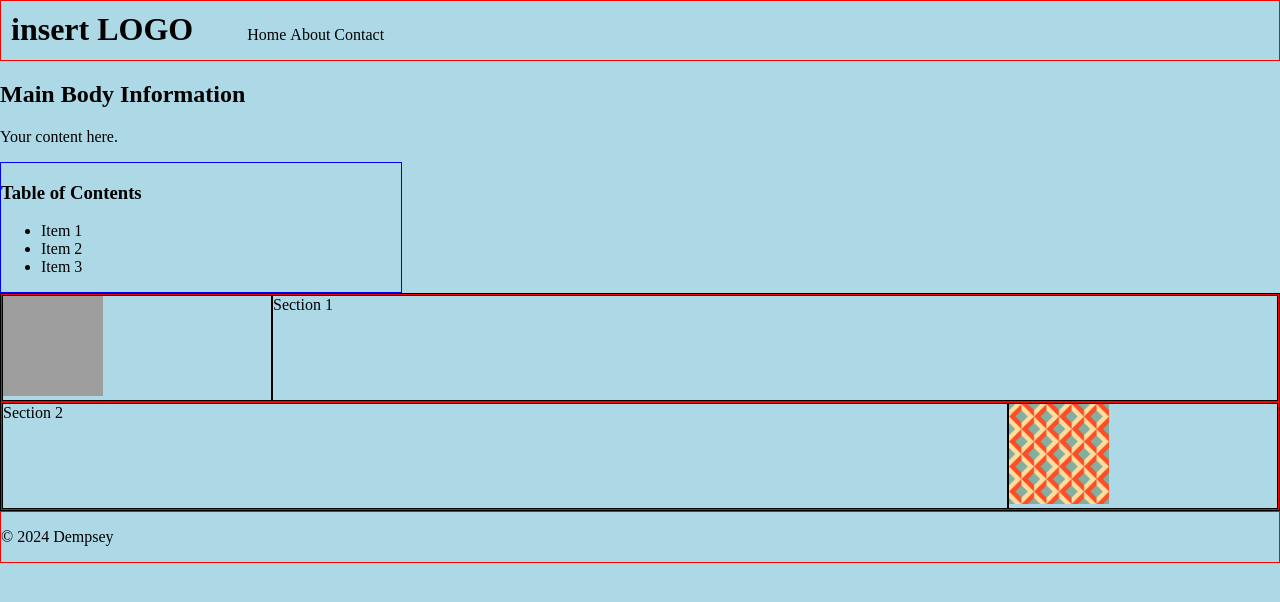
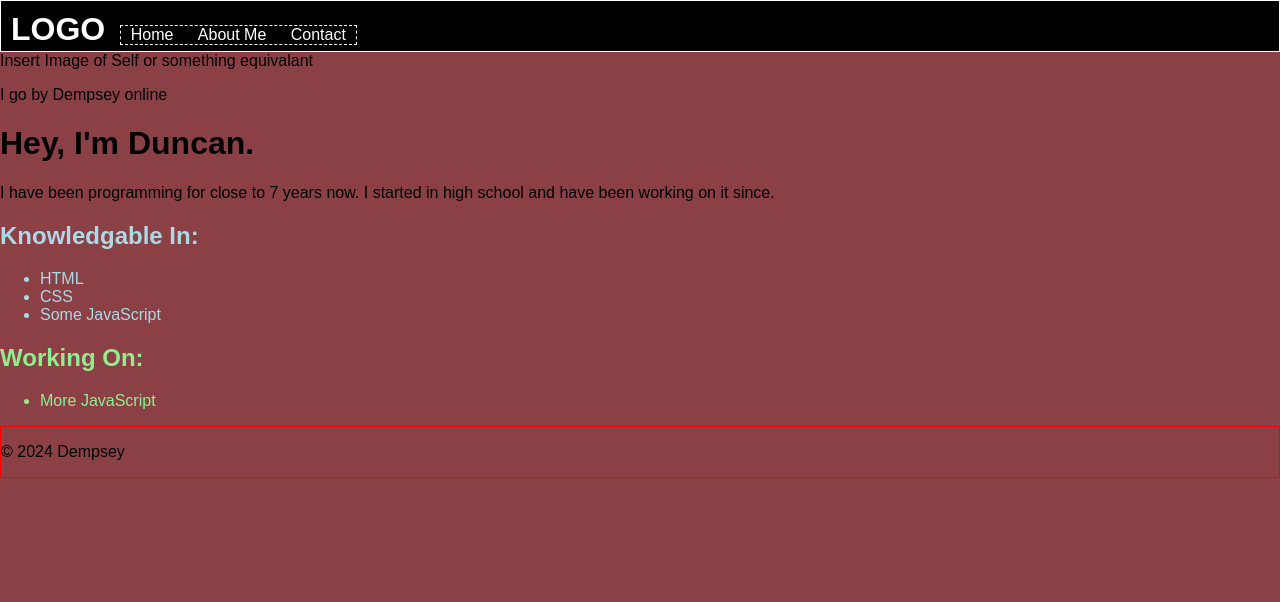
Before and after one commit to DementedConvict/DementedConvict.github.io, a plain HTML site: page index.html in a window 1280 px wide. Drawn offline with Linux system fonts and the light colour scheme; grey boxes are pictures that could not be loaded.

Commit message:
Added information to documents for review.

```diff
--- a/css/index.css
+++ b/css/index.css
@@ -1,29 +1,51 @@
+html {
+    font-family: sans-serif;
+}
+
 body {
-    background-color: lightblue;
+    background-color: rgba(100, 0, 8, 0.750);
     margin: auto;
 
 }
 
+
+/* Header Styles */
+
 header {
-    border: 1px solid red;
+    background-color: black;
+    color: rgb(255, 255, 255);
+    border: 1px solid white;
+    height: 50px;
 }
+
+
+/* Navigation Styles */
 
 nav {
     display: inline-block;
+    border: 1px dashed white;
 }
 
-nav ul{
+nav ul {
     list-style: none;
+    padding: 0;
+    margin: 0;
 }
 
-nav li{
-    display: inline-block;
+nav li {
+    display: inline;
+    padding: 0px 5px;
+    text-align: center;
+    margin: 0px 5px;
 }
 
-nav a{
+nav a {
     text-decoration: none;
     color: inherit;
 }
+
+
+/* Footer Styles */
 
 footer {
     border: 1px solid red;
@@ -34,12 +56,6 @@ footer {
     margin: 10px;
 }
 
-.toc {
-    height: auto;
-    width: 400px;
-    border: 1px solid blue;
-}
-
 .images {
     display: inline-block;
     height: auto;
@@ -48,7 +64,7 @@ footer {
     border: 1px solid black;
 }
 
-.images img{
+.images img {
     height: 100px;
     width: 100px;
 
@@ -75,3 +91,11 @@ footer {
     border: 1px solid black;
     flex-grow: 3;
 }
+
+.known {
+    color: lightblue;
+}
+
+.working {
+    color: lightgreen;
+}
--- a/index.html
+++ b/index.html
@@ -1,52 +1,66 @@
 <!DOCTYPE html>
 <html lang="en">
+
 <head>
   <meta charset="UTF-8">
   <meta name="viewport" content="width=device-width, initial-scale=1.0">
   <title>Dempsey Portfolio</title>
-    <link rel="stylesheet" type ='text/css' href="./css/index.css"
-</head>
+  <link rel="stylesheet" type='text/css' href="./css/index.css" </head>
+
 <body>
   <header>
-        <h1 class ='logo'>insert LOGO</h1>
+    <h1 class='logo'>LOGO</h1>
     <nav>
       <ul>
         <li><a href="#">Home</a></li>
-                <li><a href="#">About</a></li>
+        <li><a href="#">About Me</a></li>
         <li><a href="#">Contact</a></li>
       </ul>
     </nav>
   </header>
 
   <main>
-        <section>
-            <h2>Main Body Information</h2>
-            <p>Your content here.</p>
+    <img id=''>Insert Image of Self or something equivalant
+    <p>I go by Dempsey online</p>
+    <h1>Hey, I'm Duncan.</h1>
+
+    <p>
+      I have been programming for close to 7 years now.
+      I started in high school and have been working on it since.
+    </p>
+    <div class="known">
+      <h2>Knowledgable In:</h2>
+      <ul>
+        <li>HTML</li>
+        <li>CSS</li>
+        <li>Some JavaScript</li>
+      </ul>
+    </div>
+    <div class="working">
+      <h2>Working On:</h2>
+        <ul>
+          <li>More JavaScript</li>
+        </ul>
+    </div>
     </section>
   </main>
-    <div class="toc">
-      <section>
-        <h3>Table of Contents</h3>
-        <ul>
-          <li>Item 1</li>
-          <li>Item 2</li>
-          <li>Item 3</li>
-        </ul>
-      </section>
-    </div>
+
+  <!--
   <div class="sectionsArea">
     <div class="sections">
-        <div class="images"><img src='./resources/geometry1.jpeg'/></div>
+      <div class="images"><img src='./resources/geometry1.jpeg' /></div>
       <div class="section">Section 1</div>
     </div>
     <div class="sections">
       <div class="section">Section 2</div>
-        <div class="images"><img src='./resources/geometry2.jpeg'/></div>
+      <div class="images"><img src='./resources/geometry2.jpeg' /></div>
     </div>
   </div>
 
+-->
   <footer>
     <p>&copy; 2024 Dempsey</p>
   </footer>
 </body>
+
 </html>
```
Lines whose indentation alone changed are shown as unchanged.
